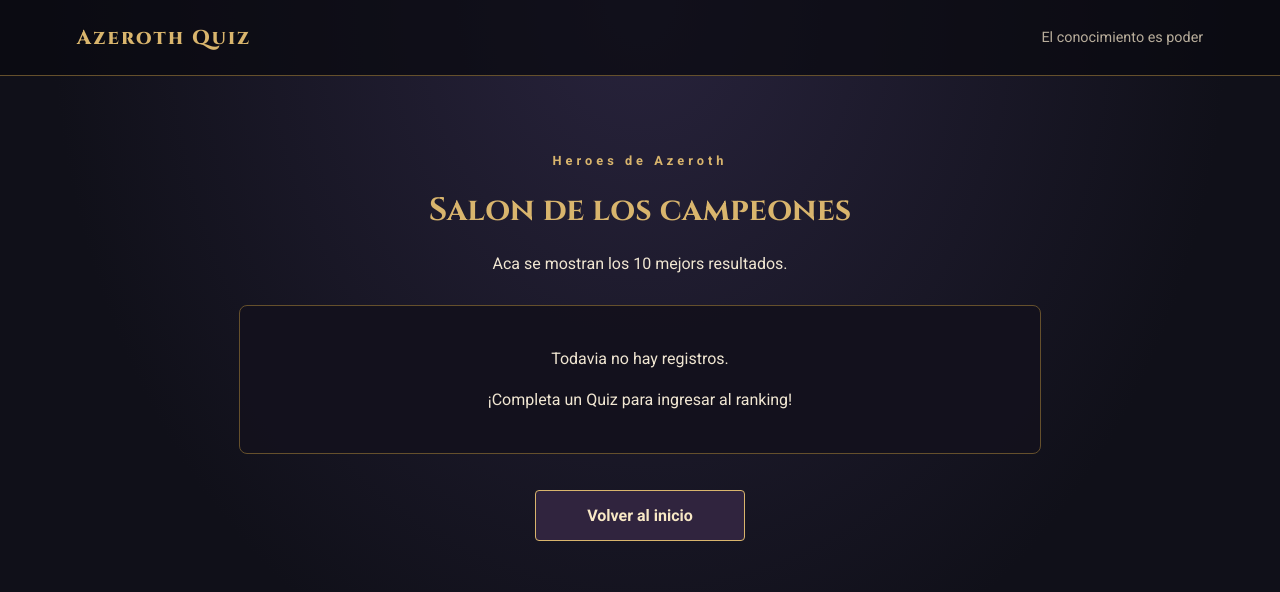
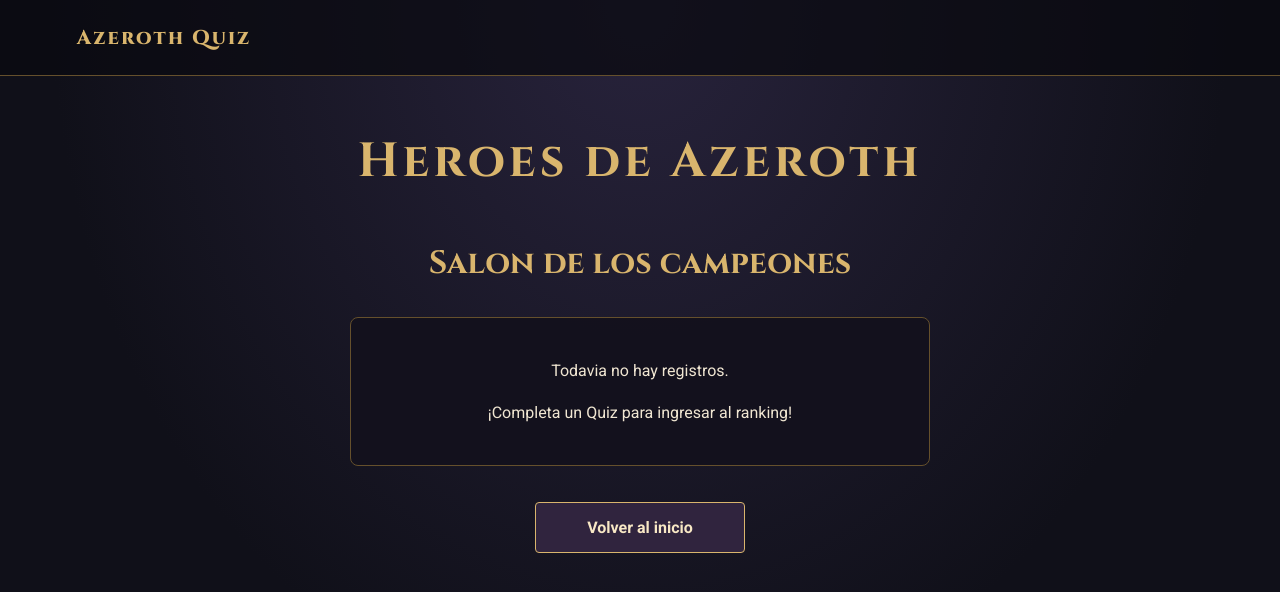
Before and after one commit to PDaniP/Quiz-App, a React (Vite) app in the folder quiz-app/: page / in a window 1280 px wide. Both pictures are taken after a click on the button "Ver ranking". Shown: the top 592 px of the page. Built offline with nearby package versions, Linux system fonts and the light colour scheme.

Commit message:
modificaciones varias finales

```diff
--- a/quiz-app/src/components/Header.jsx
+++ b/quiz-app/src/components/Header.jsx
@@ -5,9 +5,6 @@ function Header() {
                 Azeroth Quiz
             </a>
 
-            <span className="header_subtitle">
-                El conocimiento es poder
-            </span>
         </header>
     );
 }
--- a/quiz-app/src/index.css
+++ b/quiz-app/src/index.css
@@ -81,9 +81,10 @@ button {
 
 .home_eyebrow {
   color: #d9b56d;
-  font-size: 0.8rem;
+  font-size: 3rem;
   font-weight: 700;
   letter-spacing: 4px;
+  font-family: "Cinzel", serif;
 }
 
 .home h1,
@@ -146,7 +147,7 @@ button {
 .page {
   width: min(900px, 100%);
   margin: 0 auto;
-  padding: 64px 24px;
+  padding: 5px 60px;
   text-align: center;
 }
 
@@ -174,11 +175,12 @@ button {
   }
 }
 
-
 .quiz {
   min-height: calc(100vh - 76px);
-  display: grid;
-  place-items: center;
+  display: flex;
+  flex-direction: column;
+  align-items: center;
+  justify-content: flex-start;
   padding: 40px 20px;
 }
 
@@ -343,7 +345,7 @@ button {
 
 
 .ranking_page {
-  width: min(850px, 100%);
+  width: min(700px, 100%);
   margin: 0 auto;
 }
 
@@ -362,7 +364,7 @@ button {
 
 .ranking_table_wrapper {
   width: 100%;
-  margin: 32px 0;
+  margin: 20px 0;
   overflow-x: auto;
   border: 1px solid #65502c;
   border-radius: 8px;
@@ -416,3 +418,9 @@ button {
     font-size: 0.9rem;
   }
 }
+::-webkit-scrollbar {
+  display: none;
+}
+* {
+  scrollbar-width: none;
+}
--- a/quiz-app/src/pages/Home.jsx
+++ b/quiz-app/src/pages/Home.jsx
@@ -2,9 +2,6 @@ function Home({ onStart, onRanking }) {
     return (
         <main className="home">
             <section className="home_content">
-                <p className="home_ejebrow">
-                    Cronicas de Azeroth
-                </p>
 
                 <h1>¿Cuanto sabes de World of Warcraft?</h1>
 
--- a/quiz-app/src/pages/Ranking.jsx
+++ b/quiz-app/src/pages/Ranking.jsx
@@ -25,7 +25,6 @@ function Ranking({ onHome }) {
     <main className="page ranking_page">
         <p className="home_eyebrow">Heroes de Azeroth</p>
         <h1>Salon de los campeones</h1>
-        <p>Aca se mostran los 10 mejors resultados.</p>
 
         {ranking.length === 0 ? (
             <div className="ranking_empty">
```
